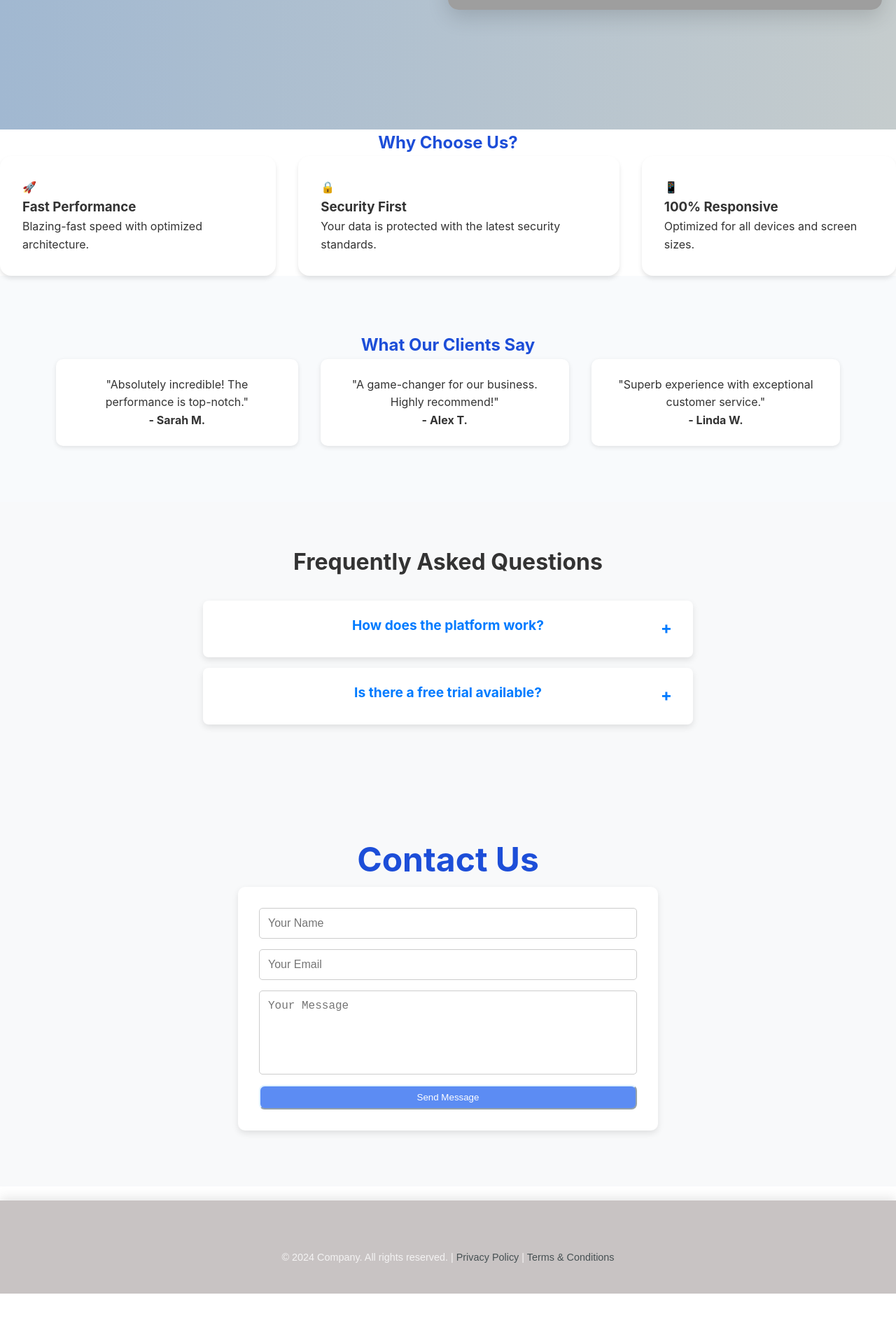
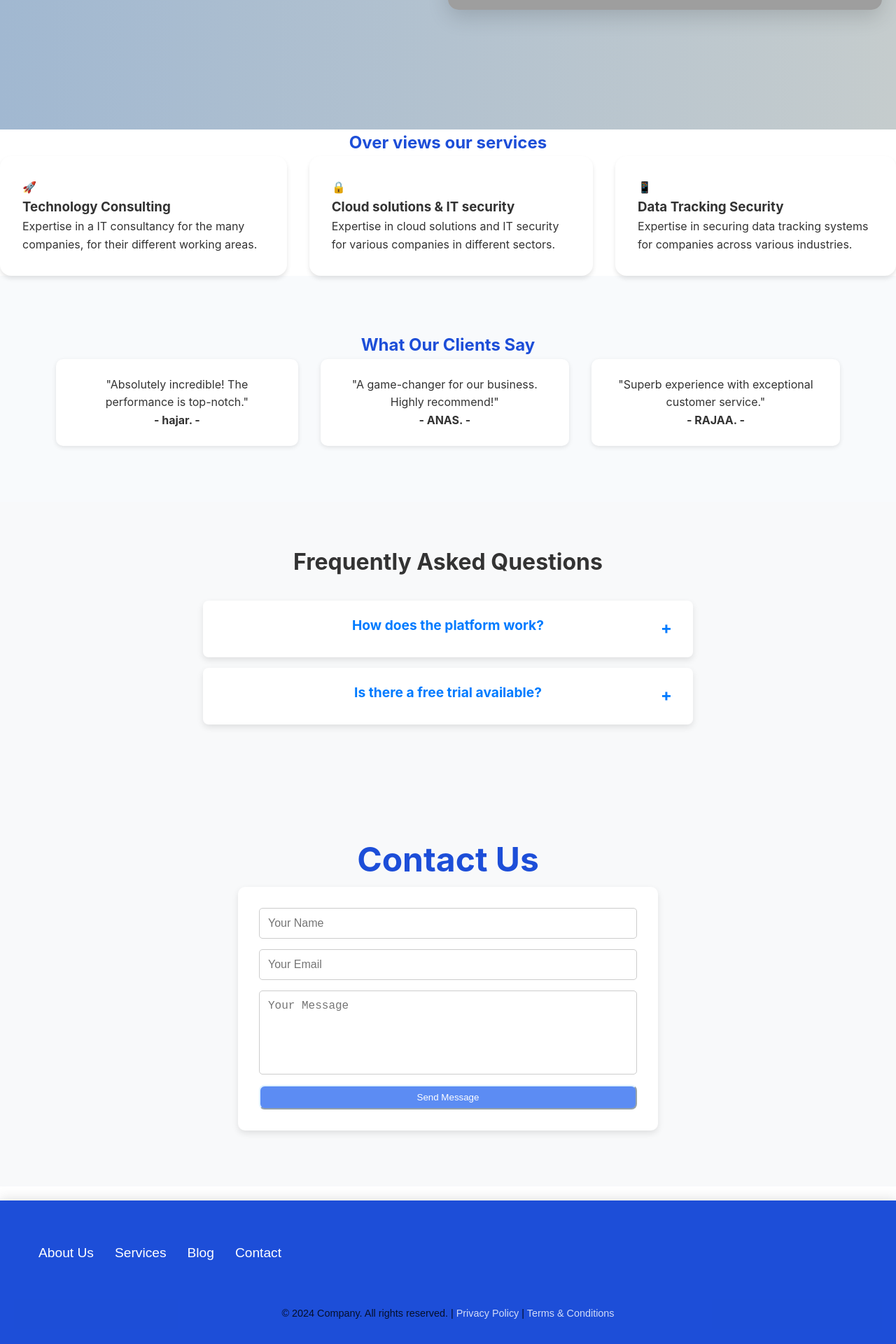
Before and after one commit to Bensafyrajae/geeks-warriors-app, a React (Vite) app: page / in a window 1280 px wide. Shown: the part 615-2535 px from the top of the page at 70% size. Before the commit the page ends 2463 px from the top, so only its background shows below. Built offline with nearby package versions, Linux system fonts and the light colour scheme; grey boxes are pictures that could not be loaded.

Commit message:
change content article and footer css

```diff
--- a/src/index.css
+++ b/src/index.css
@@ -333,7 +333,7 @@ h2{
 /* Footer */
 /* Footer container */
 footer {
-  background-color: #c8c3c3;
+  background-color: #1d4ed8;
   color: white;
   padding: 40px 20px;
   text-align: center;
@@ -367,7 +367,7 @@ footer .social-icons a {
 
 footer .footer-links a:hover,
 footer .social-icons a:hover {
-  color: #263437;
+  color: #b1f1ff;
 }
 
 footer .social-icons a {
@@ -386,7 +386,7 @@ footer .footer-bottom {
 }
 
 footer .footer-bottom a {
-  color: #263437;
+  color: #ffffff;
   text-decoration: none;
 }
 
@@ -425,3 +425,35 @@ footer .footer-bottom a:hover {
     flex-direction: column;
   }
 }
+.footer-top {
+  display: flex;
+  justify-content: space-between;
+  align-items: center;
+  padding: 20px;
+  background-color: #1d4ed8;
+  color: #fff;
+}
+
+.footer-links a {
+  color: #fff;
+  margin: 0 10px;
+  text-decoration: none;
+}
+
+.social-icons a {
+  color: #fff;
+  margin: 0 10px;
+  font-size: 24px;
+}
+
+.footer-bottom {
+  text-align: center;
+  padding: 10px;
+  background-color: #1d4ed8;
+  color: #000000;
+}
+
+.footer-bottom a {
+  color: #bbbbbb;
+  text-decoration: none;
+}
--- a/src/paterns/hero/index.jsx
+++ b/src/paterns/hero/index.jsx
@@ -1,5 +1,4 @@
 import React from "react";
-
 
 export default function LandingPage() {
   return (
@@ -37,22 +36,22 @@ export default function LandingPage() {
 
       {/* Features Section */}
       <section id="features" className="features">
-        <h2>Why Choose Us?</h2>
+        <h2>Over views our services </h2>
         <div className="features-grid">
           <div className="feature-card">
             <div className="icon">🚀</div>
-            <h3>Fast Performance</h3>
-            <p>Blazing-fast speed with optimized architecture.</p>
+            <h3>Technology Consulting</h3>
+            <p>Expertise in a IT consultancy for the many companies, for their different working areas.</p>
           </div>
           <div className="feature-card">
             <div className="icon">🔒</div>
-            <h3>Security First</h3>
-            <p>Your data is protected with the latest security standards.</p>
+            <h3>Cloud solutions & IT security</h3>
+            <p>Expertise in cloud solutions and IT security for various companies in different sectors.</p>
           </div>
           <div className="feature-card">
             <div className="icon">📱</div>
-            <h3>100% Responsive</h3>
-            <p>Optimized for all devices and screen sizes.</p>
+            <h3>Data Tracking Security</h3>
+            <p>Expertise in securing data tracking systems for companies across various industries.</p>
           </div>
         </div>
       </section>
@@ -63,15 +62,15 @@ export default function LandingPage() {
         <div className="testimonial-grid">
           <div className="testimonial-card">
             <p>"Absolutely incredible! The performance is top-notch."</p>
-            <h4>- Sarah M.</h4>
+            <h4>- hajar. -</h4>
           </div>
           <div className="testimonial-card">
             <p>"A game-changer for our business. Highly recommend!"</p>
-            <h4>- Alex T.</h4>
+            <h4>- ANAS. -</h4>
           </div>
           <div className="testimonial-card">
             <p>"Superb experience with exceptional customer service."</p>
-            <h4>- Linda W.</h4>
+            <h4>- RAJAA. -</h4>
           </div>
         </div>
       </section>
@@ -104,31 +103,24 @@ export default function LandingPage() {
 
       {/* Footer */}
       <footer>
-
-  <div class="footer-top">
-
-    {/* <div class="footer-links">
+        <div className="footer-top">
+          <div className="footer-links">
             <a href="#">About Us</a>
             <a href="#">Services</a>
             <a href="#">Blog</a>
             <a href="#">Contact</a>
-    </div> */}
-
-
-    {/* <div class="social-icons">
-      <a href="#" target="_blank" class="fab fa-twitter"></a>
-      <a href="#" target="_blank" class="fab fa-facebook-f"></a>
-      <a href="#" target="_blank" class="fab fa-linkedin-in"></a>
-      <a href="#" target="_blank" class="fab fa-github"></a>
-    </div> */}
           </div>
-
-
-  <div class="footer-bottom">
+          <div className="social-icons">
+            <a href="#" target="_blank" className="fab fa-twitter"></a>
+            <a href="#" target="_blank" className="fab fa-facebook-f"></a>
+            <a href="#" target="_blank" className="fab fa-linkedin-in"></a>
+            <a href="#" target="_blank" className="fab fa-github"></a>
+          </div>
+        </div>
+        <div className="footer-bottom">
           <p>&copy; 2024 Company. All rights reserved. | <a href="#">Privacy Policy</a> | <a href="#">Terms & Conditions</a></p>
         </div>
       </footer>
-
     </div>
   );
 }
```
Also changed, not shown: 1 other file (tests, documents, lock files or other folders). Lines whose indentation alone changed are shown as unchanged.
